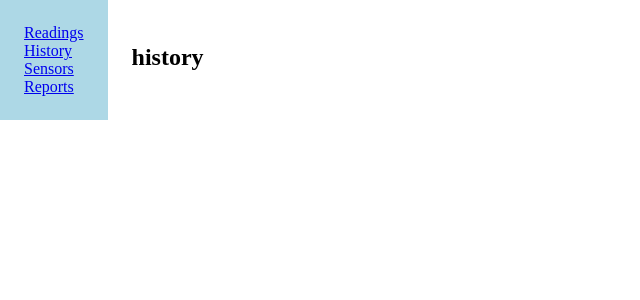
After one commit to purewave0/FrostSense, a Flask app: page /history in a window 1280 px wide. The commit adds this page. Shown: the top 300 px of the page, without its empty margins (0-640 px from the left). Run offline with Flask 3, Linux system fonts and the light colour scheme; parts of the project's set-up code (start-up, migrations or seed data) failed here and were passed over.

Commit message:
feat(main): add History (graphs) page

```diff
--- a/app/main/routes.py
+++ b/app/main/routes.py
@@ -11,6 +11,10 @@ def index():
 def readings():
     return render_template('main/sections/readings.html')
 
+@bp.route('/history')
+def history():
+    return render_template('main/sections/history.html')
+
 @bp.route('/sensors')
 def sensors():
     return render_template('main/sections/sensors.html')
--- a/app/templates/base.html
+++ b/app/templates/base.html
@@ -10,6 +10,7 @@
     <div id="content">
         <nav id="sidebar">
             <a href="/readings">Readings</a>
+            <a href="/history">History</a>
             <a href="/sensors">Sensors</a>
             <a href="/reports">Reports</a>
         </nav>
--- /dev/null
+++ b/app/templates/main/sections/history.html
@@ -0,0 +1,18 @@
+{% extends 'base.html' %}
+
+{% block css %}
+    <link rel="stylesheet" href="/static/css/history.css">
+{% endblock %}
+
+{% block js %}
+    <script src="/static/js/api.js"></script>
+    <script src="/static/js/graphcard.js"></script>
+    <script src="/static/js/history.js"></script>
+{% endblock %}
+
+{% block title %} History {% endblock %}
+
+{% block content %}
+    <h2>history</h2>
+    <div id="gauge-cards"></div>
+{% endblock %}
```
